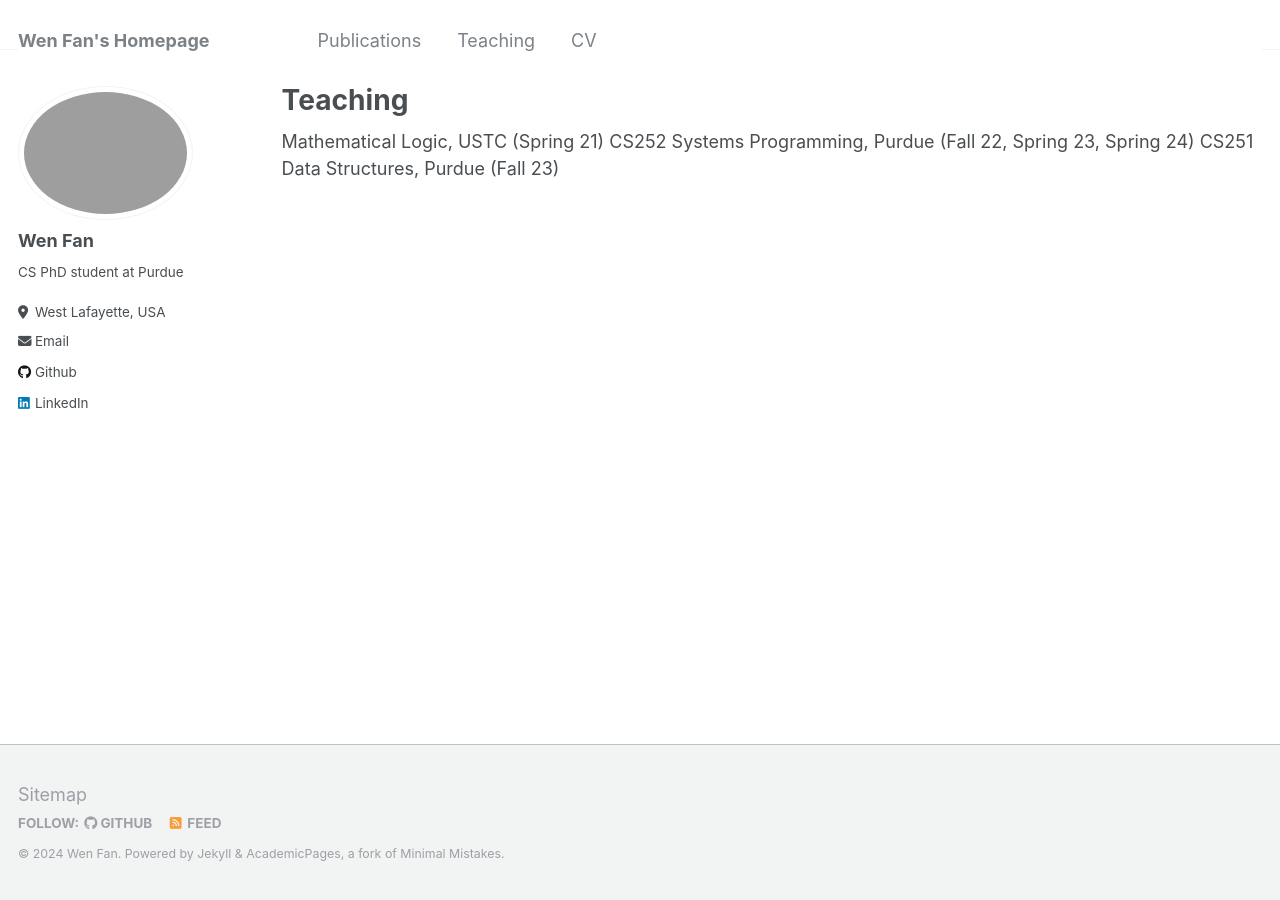
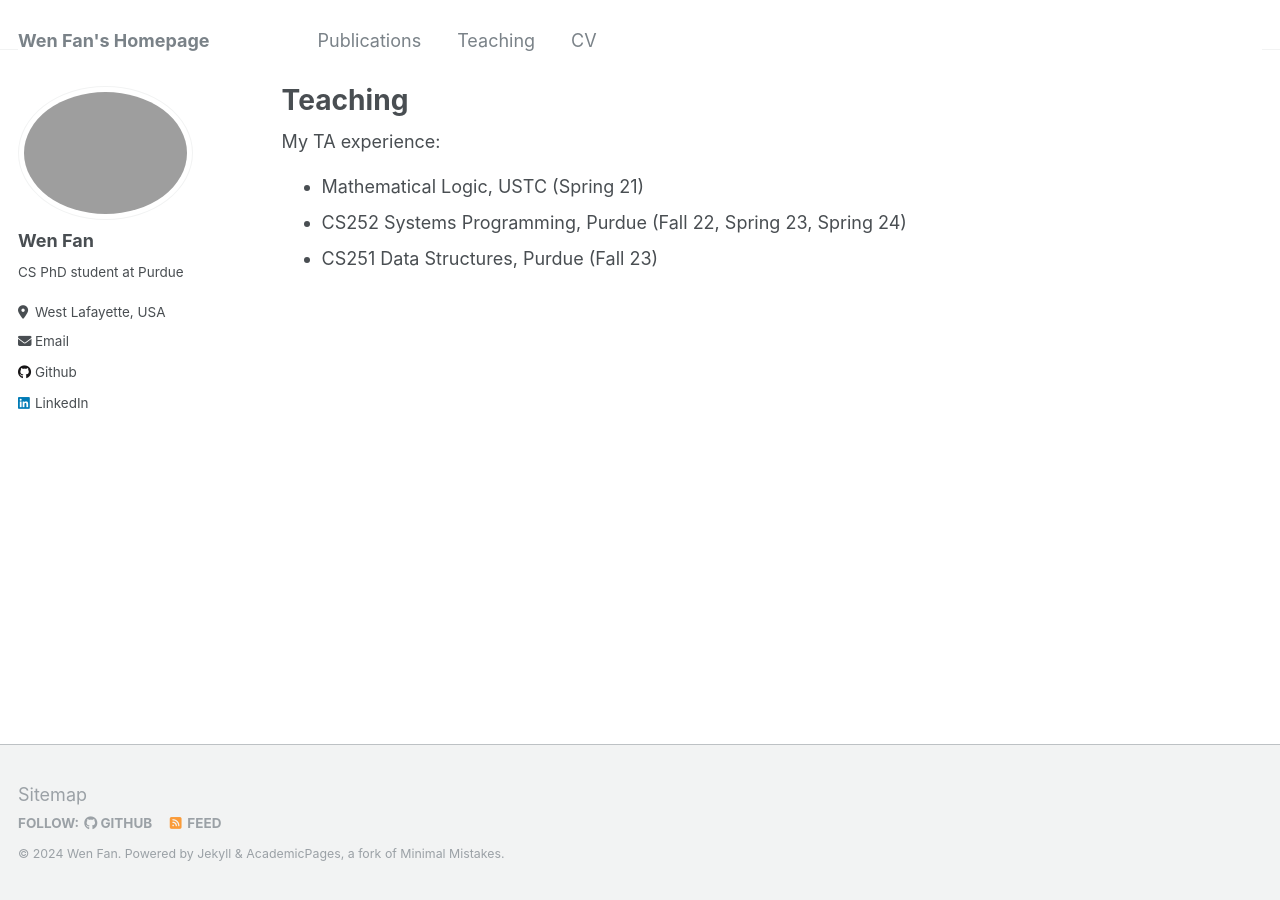
Before and after one commit to fanweneddie/fanweneddie.github.io, a Jekyll site: the page built from _pages/teaching.html, in a window 1280 px wide. Built offline with Jekyll 4.4.1, drawn with Linux system fonts in a browser that asks for light colours.

Commit message:
modify the format of TA

```diff
--- a/_pages/teaching.html
+++ b/_pages/teaching.html
@@ -7,8 +7,10 @@ author_profile: true
 
 {% include base_path %}
 
-Mathematical Logic, USTC (Spring 21)
+My TA experience: <br>
 
-CS252 Systems Programming, Purdue (Fall 22, Spring 23, Spring 24)
-
-CS251 Data Structures, Purdue (Fall 23)
+<ul>
+  <li>Mathematical Logic, USTC (Spring 21)</li>
+  <li>CS252 Systems Programming, Purdue (Fall 22, Spring 23, Spring 24)</li>
+  <li>CS251 Data Structures, Purdue (Fall 23)</li>
+</ul>
```
